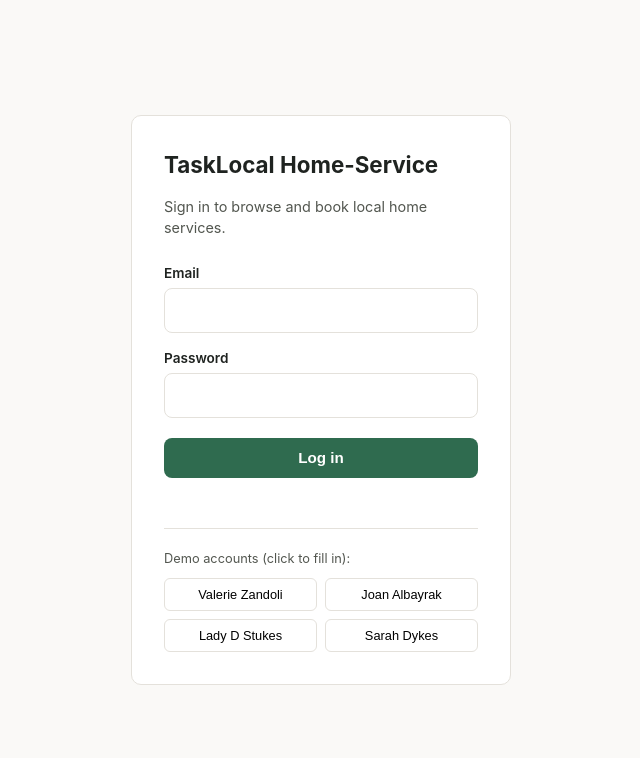
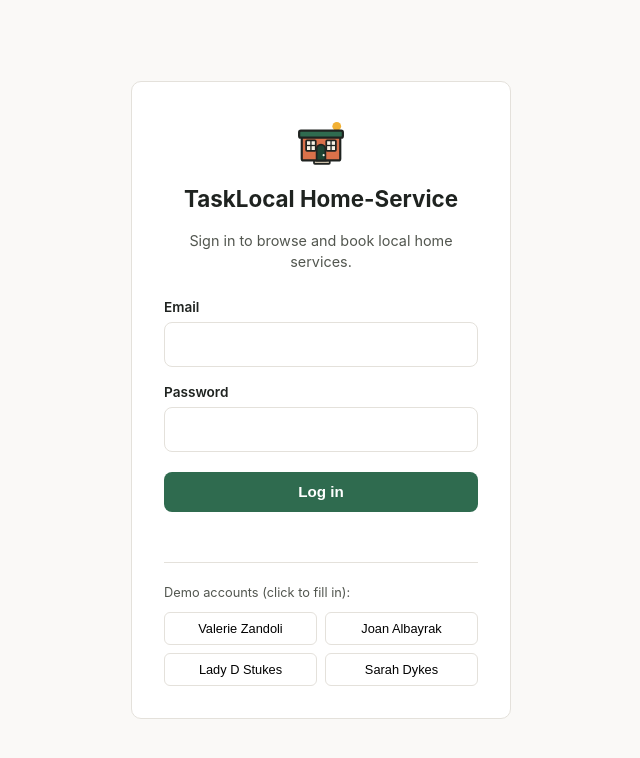
Before and after one commit to valerie-zandoli/tasklocal-home-service-customer-app-product-b, a plain HTML site: page frontend/login.html in a window 1280 px wide. Shown: the whole page, without its empty margins (319-959 px from the left). Drawn offline with Linux system fonts and the light colour scheme.

Commit message:
Place the house logo on the login page and add its favicon
Centered above the "TaskLocal Home-Service" heading, with the heading
and subtitle re-centered to match. login.html's favicon link is here
rather than with the other four pages since both touch this file.

```diff
--- a/frontend/css/styles.css
+++ b/frontend/css/styles.css
@@ -156,14 +156,20 @@ a:hover {
   border-radius: var(--radius);
   padding: 2rem;
 }
+.auth-logo {
+  display: block;
+  margin: 0 auto 0.75rem;
+}
 .auth-card h1 {
   font-size: 1.4rem;
   margin: 0 0 0.25rem;
+  text-align: center;
 }
 .auth-card .subtitle {
   color: var(--text-muted);
   font-size: 0.9rem;
   margin-bottom: 1.5rem;
+  text-align: center;
 }
 
 /* Forms */
--- a/frontend/login.html
+++ b/frontend/login.html
@@ -4,6 +4,7 @@
   <meta charset="utf-8" />
   <meta name="viewport" content="width=device-width, initial-scale=1" />
   <title>Log in · TaskLocal Home-Service</title>
+  <link rel="icon" type="image/svg+xml" href="assets/logo.svg" />
   <link rel="stylesheet" href="css/styles.css" />
 </head>
 <body>
@@ -14,6 +15,7 @@
   </noscript>
   <div class="auth-shell">
     <div class="auth-card">
+      <img class="auth-logo" src="assets/logo.svg" alt="" width="56" height="56" />
       <h1>TaskLocal Home-Service</h1>
       <p class="subtitle">Sign in to browse and book local home services.</p>
 
```
